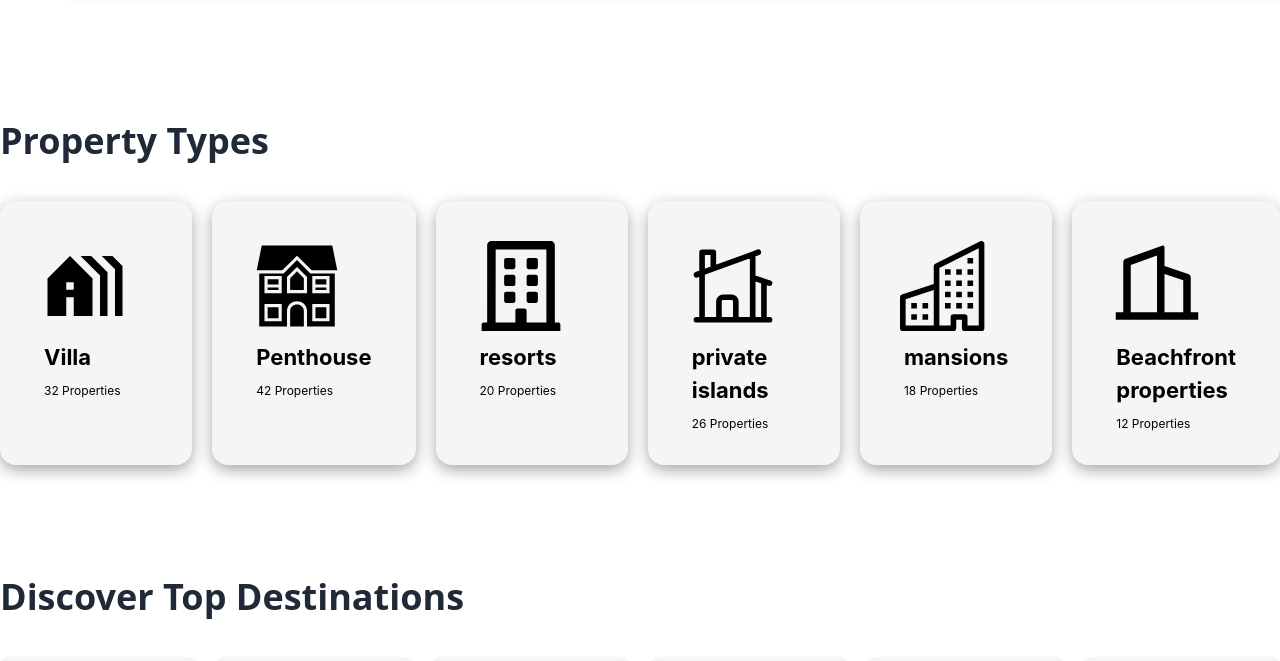
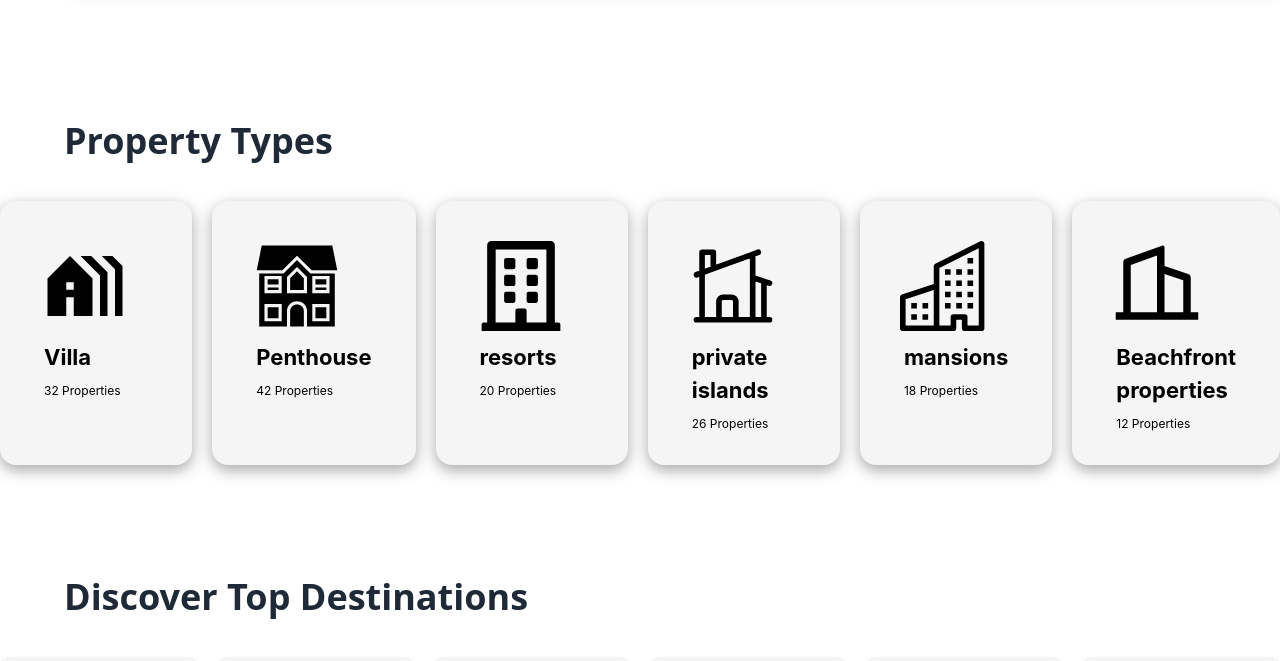
Before and after one commit to DevToha/Finder-Land, a React (Vite) app: page / in a window 1280 px wide. Shown: the part 2620-3281 px from the top of the page. Built offline with nearby package versions, Linux system fonts and the light colour scheme; no server answers.

Commit message:
check assaignment 9

```diff
--- a/src/Components/Discover Top Destinations/Destinations.jsx
+++ b/src/Components/Discover Top Destinations/Destinations.jsx
@@ -5,7 +5,7 @@ import newYork from './images/christian-ladewig-FD-gzGKS5sY-unsplash.jpg'
 const Destinations = () => {
     return (
         <div className="lg:mt-8 p-10 lg:px-0 md:px-0 px-20">
-            <h1 className="text-4xl font-bold mb-10">Discover Top Destinations</h1>
+            <h1 className="text-4xl font-bold mb-10 lg:ml-16">Discover Top Destinations</h1>
             <div className='lg:flex md:grid md:grid-cols-3 justify-center gap-5'>
                 <div className="lg:mb-0 mb-5 card7 p-6">
                     <div className="card7-details">
--- a/src/Components/Property Types/PropertyTypes.jsx
+++ b/src/Components/Property Types/PropertyTypes.jsx
@@ -11,7 +11,7 @@ import { HiOutlineHomeModern } from "react-icons/hi2";
 const PropertyTypes = () => {
     return (
         <div className="lg:mt-10 p-10 lg:px-0 md:px-0 px-20">
-            <h1 className="text-4xl font-bold mb-10 ">Property Types</h1>
+            <h1 className="text-4xl font-bold mb-10 lg:ml-16 ">Property Types</h1>
             <div className="lg:flex md:grid md:grid-cols-3 justify-center gap-5">
                 <div className="lg:mb-0 mb-5 card16 p-10 rounded-2xl cursor-pointer">
                     <div className="card16-header">
```
